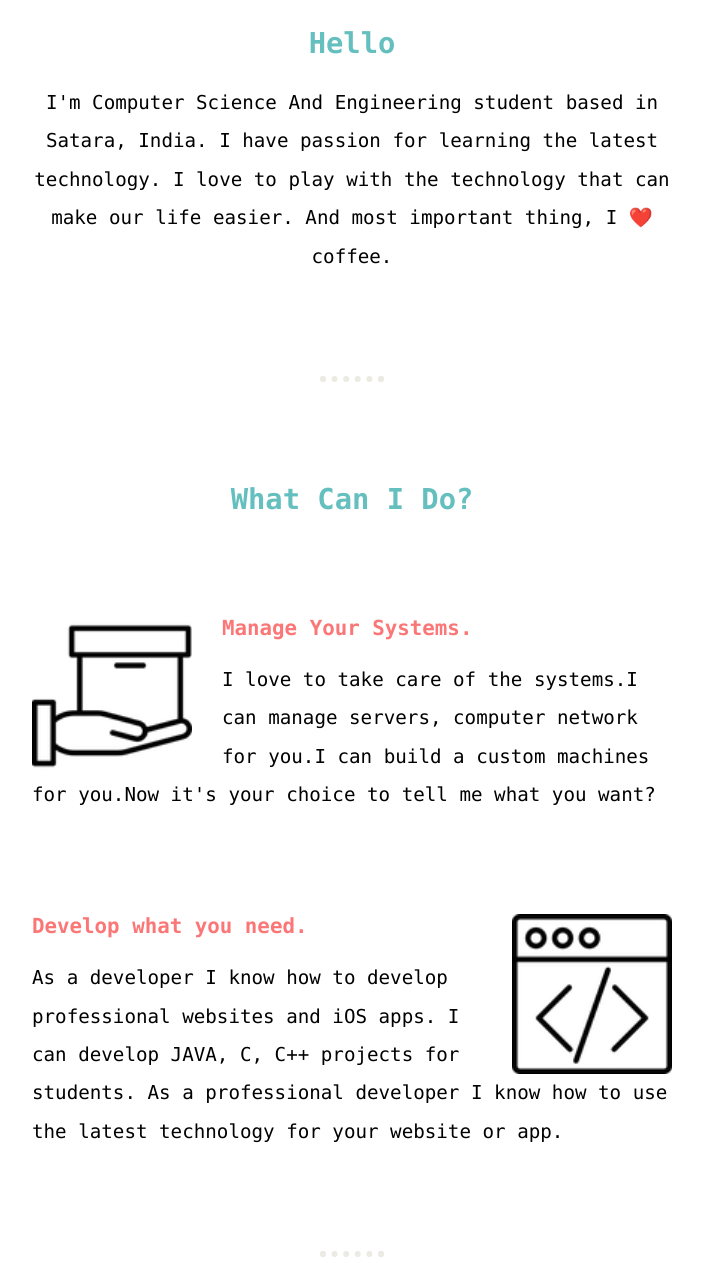
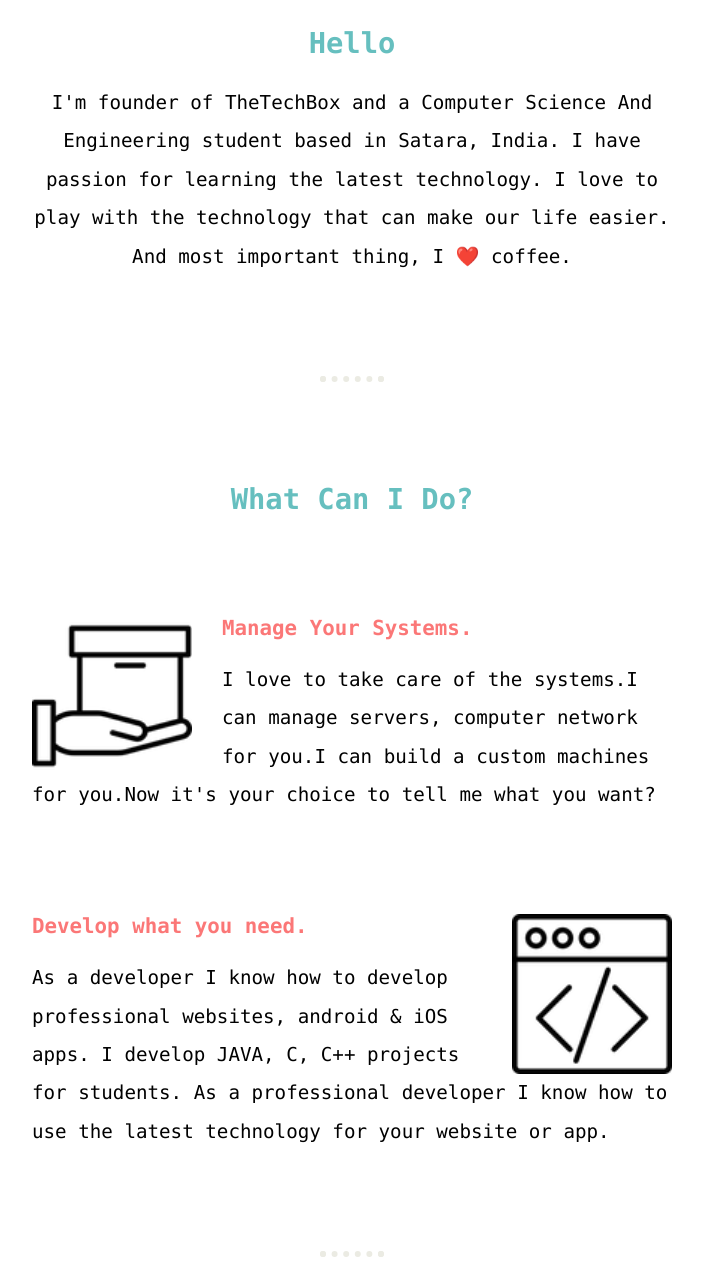
Before and after one commit to CMDeshpande/CMD, a plain HTML site: page index.html in a window 1280 px wide. Shown: the part 857-2120 px from the top of the page, without its empty margins (288-991 px from the left). Drawn offline with Linux system fonts and the light colour scheme.

Commit message:
Update index.html

```diff
--- a/index.html
+++ b/index.html
@@ -14,7 +14,7 @@
   <div class="top-container">
     <img class="top-cloud" src="http://seanhalpin.io/assets/img/ui/cloud.svg" alt="cloud-img">
     <h1>I'm Chinmay Deshpande</h1>
-    <p>Computer Science And Engineering Student</p>
+    <p>Founder of TheTechBox</p>
     <img class="bottom-cloud" src="http://seanhalpin.io/assets/img/ui/cloud.svg" alt="cloud-img">
     <img src="http://seanhalpin.io/assets/img/content/home/masthead/land.svg" alt="mountain-img">
   </div>
@@ -23,7 +23,7 @@
     <div class="profile">
       <img class="imageStyle" src="Images/myAvatar.png" alt="Profile Picture">
       <h2>Hello</h2>
-      <p class="intro">I'm Computer Science And Engineering student based in Satara, India. I have passion for learning the latest technology. I love to play with the technology that can make our life easier. And most important thing, I ❤️ coffee.</p>
+      <p class="intro">I'm founder of TheTechBox and a Computer Science And Engineering student based in Satara, India. I have passion for learning the latest technology. I love to play with the technology that can make our life easier. And most important thing, I ❤️ coffee.</p>
     </div>
     <hr>
 
@@ -38,7 +38,7 @@
       <div class="skill-row">
         <img class="codeImage" src="Images/code.png" alt="code">
         <h3>Develop what you need.</h3>
-        <p>As a developer I know how to develop professional websites and iOS apps. I can develop JAVA, C, C++ projects for students. As a professional developer I know how to use the latest technology for your website or app.</p>
+        <p>As a developer I know how to develop professional websites, android & iOS apps. I develop JAVA, C, C++ projects for students. As a professional developer I know how to use the latest technology for your website or app.</p>
       </div>
     </div>
     <hr>
@@ -46,7 +46,7 @@
     <div class="contact-me">
       <h2>Get In Touch</h2>
       <h3>I’m currently available for freelance work.</h3>
-      <p class="contactMessage">If you have a project that you want to get started, think you need my help with something or just fancy saying hey, then get in touch.</p>
+      <p class="contactMessage">Official website of TheTechBox is comming soon.If you have a project that you want to get started, think you need my help with something or just fancy saying hey, then get in touch.</p>
       <a class="butn" href="mailto:chinmaydeshpande79@gmail.com">Message Me</a>
     </div>
   </div>
```
